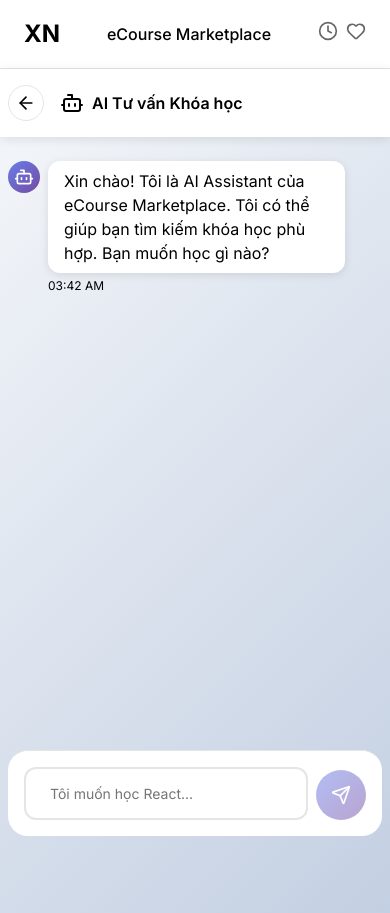
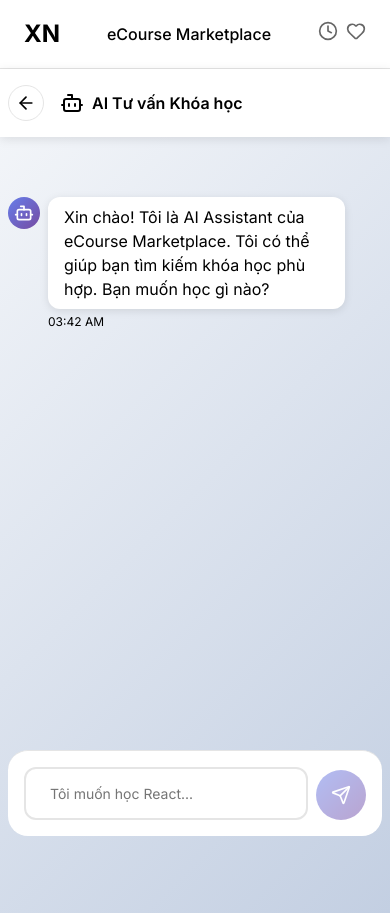
Before and after one commit to nigelnh/ecourse-marketplace, a React (Create React App) app: page /chatbot in a window 390 px wide. Built offline with nearby package versions, Linux system fonts and the light colour scheme.

Commit message:
Final touch

```diff
--- a/src/styles/pages/ChatbotPage.css
+++ b/src/styles/pages/ChatbotPage.css
@@ -64,7 +64,6 @@
   margin: 0 auto;
   width: 100%;
   padding: 0 var(--spacing-lg);
-  /* max-height: calc(100vh - 140px); */
   overflow: hidden;
 }
 
@@ -342,10 +341,13 @@
 
   .chat-container {
     padding: 0 var(--spacing-md);
+    height: calc(100vh - 70px);
   }
 
   .messages-container {
     padding-bottom: 110px;
+    padding-top: 70px;
+    scroll-padding-top: 70px;
   }
 
   .message {
@@ -387,11 +389,14 @@
 
   .chat-container {
     padding: 0 var(--spacing-sm);
+    height: calc(100vh - 60px); /* Adjust for mobile header */
   }
 
   .messages-container {
     padding: var(--spacing-lg) 0;
     padding-bottom: 100px;
+    padding-top: 60px;
+    scroll-padding-top: 60px;
   }
 
   .message {
```
